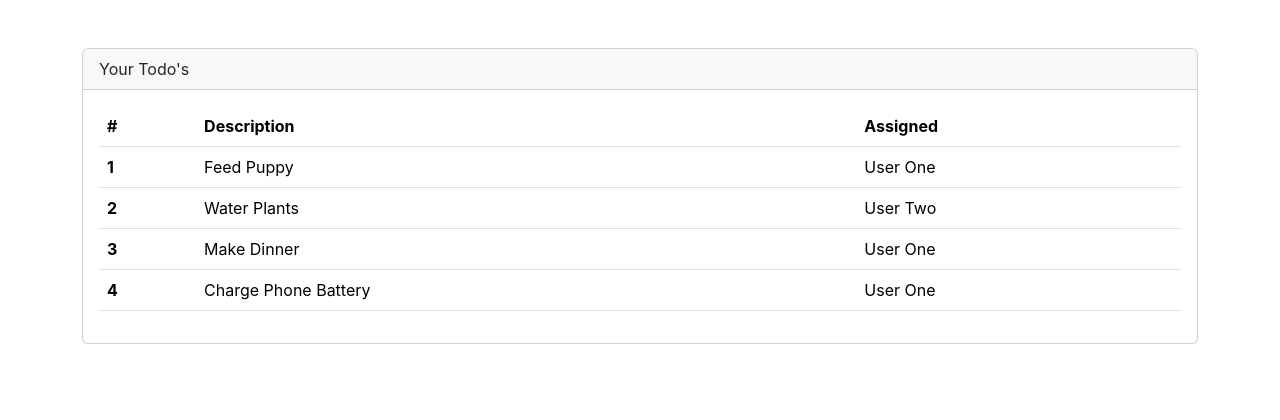
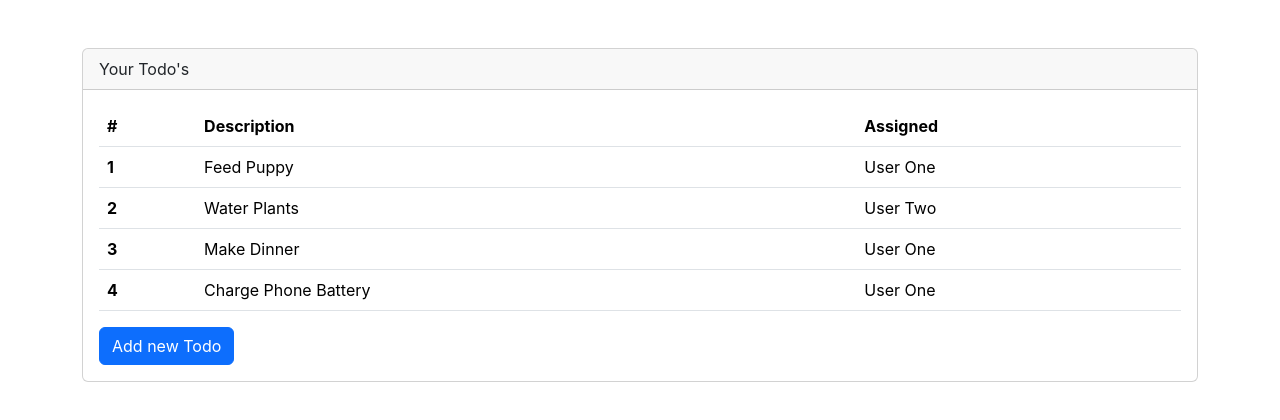
Before and after one commit to conradMare/React-Java-Spring-Boot, a React (Create React App) app in the folder react-todo-demo/react-todos/: page / in a window 1280 px wide. Shown: the top 420 px of the page. Built offline with nearby package versions, Linux system fonts and the light colour scheme.

Commit message:
2024/04/26(pm)
react-todo-demo - S04.19_React onClick Listeners

```diff
--- a/react-todo-demo/react-todos/src/App.js
+++ b/react-todo-demo/react-todos/src/App.js
@@ -2,6 +2,18 @@
 import TodoTable from './components/TodoTable';
 
 function App() {
+
+  const addTodo = () => {
+    if (todos.length > 0) {
+      const newTodo = {
+        rowNumber: todos.length + 1,
+        rowDescription: 'New Todo',
+        rowAssigned: 'User Three'
+      };
+      todos.push(newTodo);
+      console.log(todos);
+    }
+  }
 
   const todos = [
     { rowNumber: 1, rowDescription: 'Feed Puppy', rowAssigned: 'User One' },
@@ -18,6 +30,9 @@
         </div>
         <div className='card-body'>
           <TodoTable todos={todos} />
+          <button className='btn btn-primary' onClick={addTodo}>
+            Add new Todo
+          </button>
         </div>
       </div>
     </div>
```
